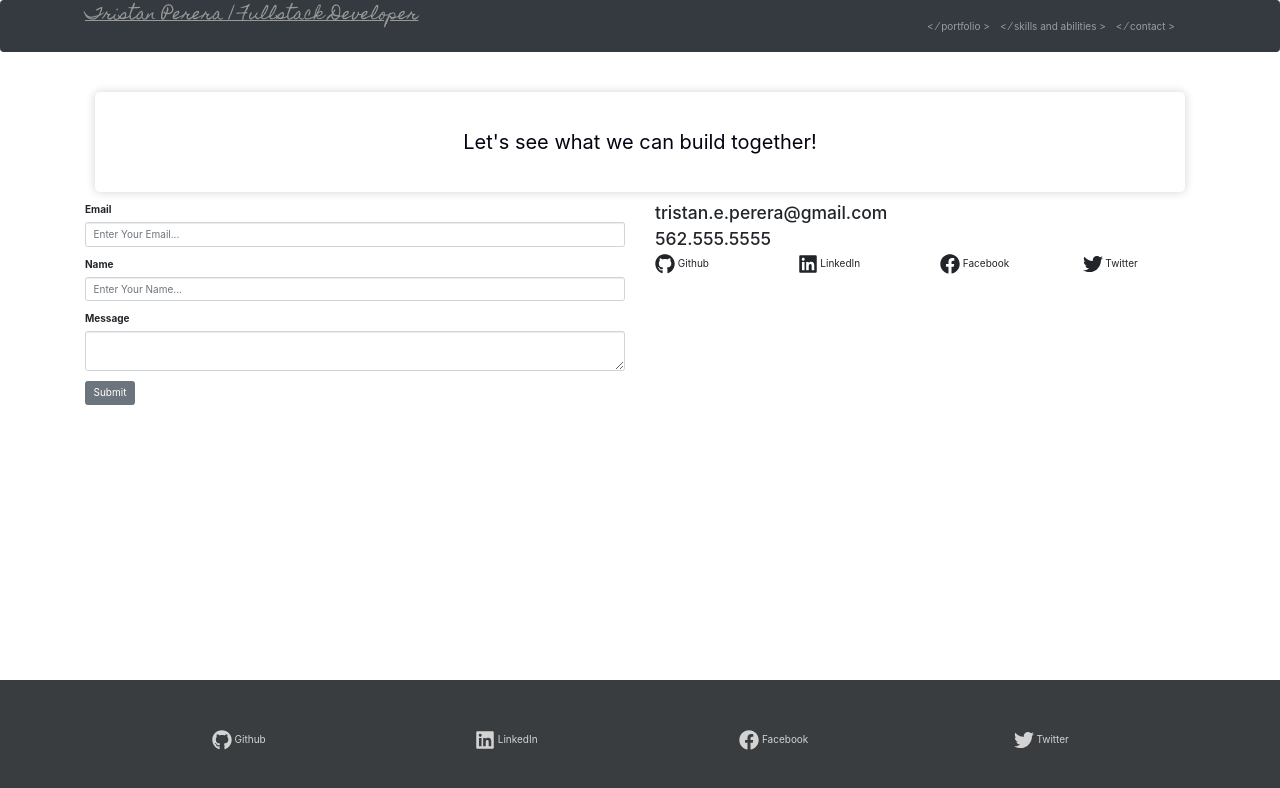
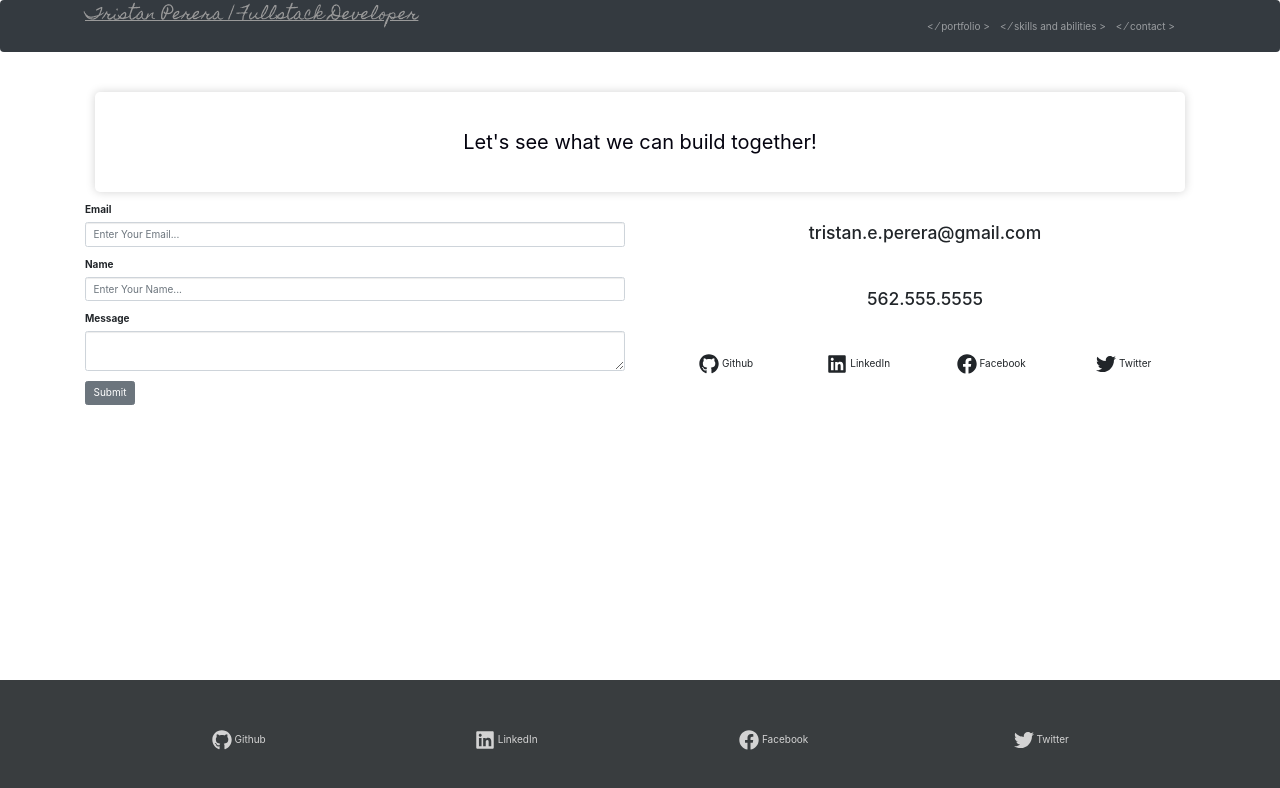
Before and after one commit to trizmo/profile-react, a React (Create React App) app: page /contact in a window 1280 px wide. Shown: the top 788 px of the page. Built offline with nearby package versions, Linux system fonts and the light colour scheme.

Commit message:
cleaned up contactInfo

```diff
--- a/src/components/ContactInfo.js
+++ b/src/components/ContactInfo.js
@@ -6,15 +6,15 @@ import { FaGithub, FaLinkedin, FaFacebook, FaTwitter } from 'react-icons/fa';
 export default function ContactInfo() {
   return (
     <div>
-      <div>
+      <div style={styles.email} className="text-center">
         <h3>tristan.e.perera@gmail.com</h3>
       </div>
 
-      <div>
+      <div style={styles.phoneNumber} className="text-center">
       <h3>562.555.5555</h3>
       </div>
 
-        <Row>
+        <Row style={styles.socialMedia} className="text-center">
           <Col>
           <FaGithub style={{fontSize: "2em"}} /> Github
           </Col>
@@ -31,3 +31,14 @@ export default function ContactInfo() {
     </div>
   )
 }
+const styles = {
+  email: {
+    padding: 20,
+  },
+  phoneNumber: {
+    padding: 20,
+  },
+  socialMedia: {
+    padding: 20,
+  },
+}
```
